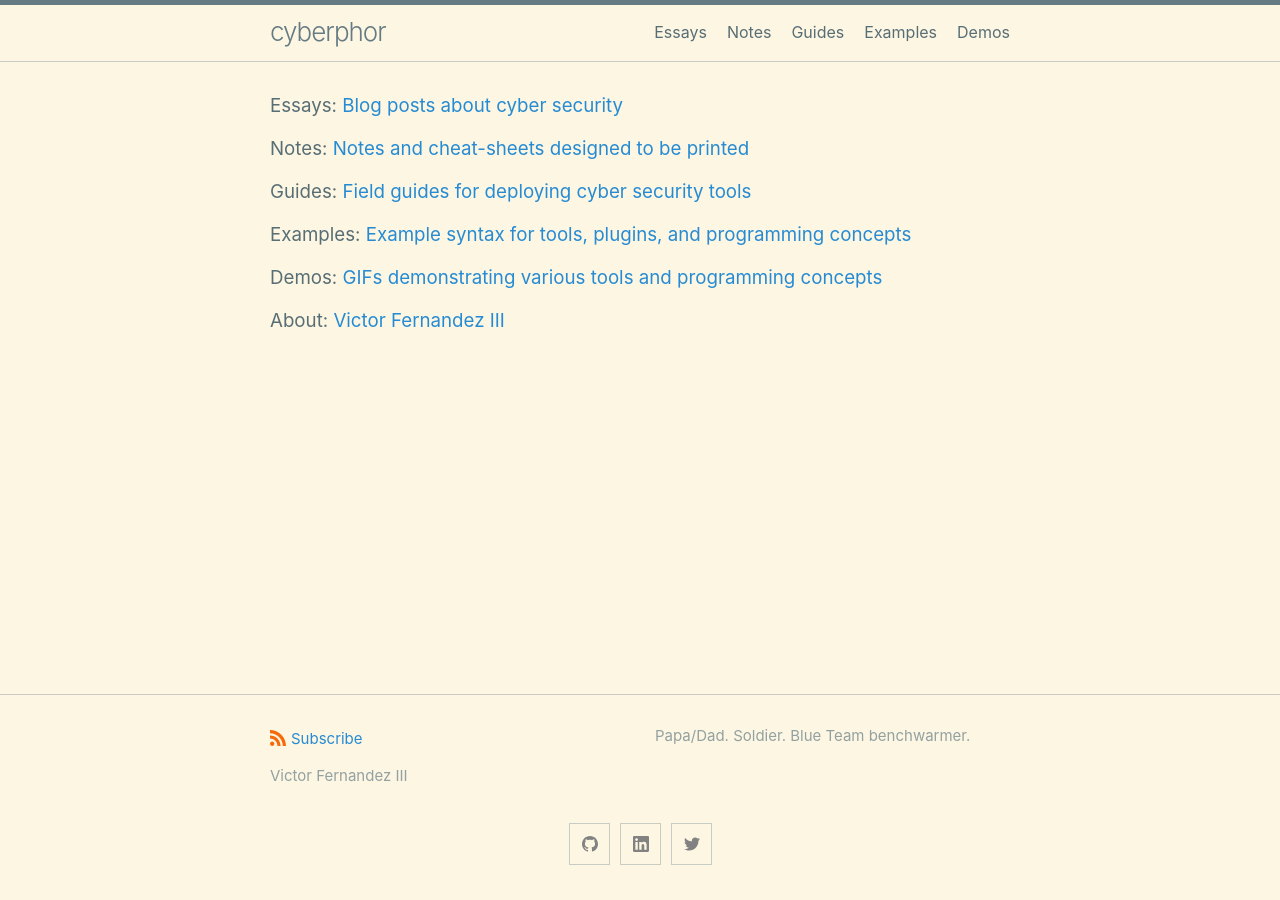
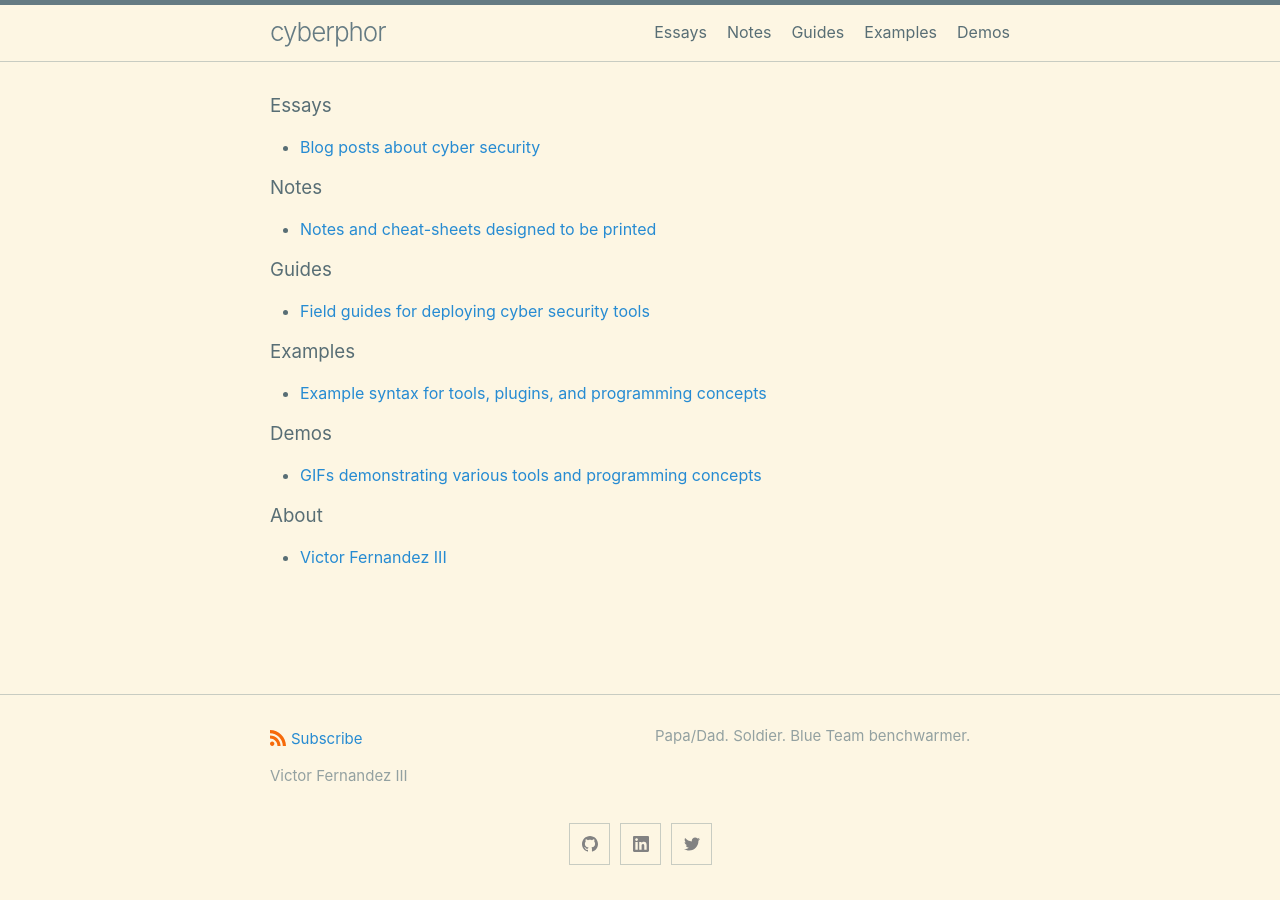
Before and after one commit to cyberphor/blog, a Jekyll site: the page built from index.md, in a window 1280 px wide. Built offline with Jekyll 4.4.1, drawn with Linux system fonts in a browser that asks for light colours; our own code applies the rules of GitHub Pages for plain Markdown files.

```diff
--- a/index.md
+++ b/index.md
@@ -2,9 +2,20 @@
 layout: default
 ---
 
-### Essays: [Blog posts about cyber security](/blog/essays)
-### Notes: [Notes and cheat-sheets designed to be printed](/blog/notes)
-### Guides: [Field guides for deploying cyber security tools](/blog/guides)
-### Examples: [Example syntax for tools, plugins, and programming concepts](/blog/examples)
-### Demos: [GIFs demonstrating various tools and programming concepts](/blog/demos)
-### About: [Victor Fernandez III](/blog/about)
+### Essays
+* [Blog posts about cyber security](/blog/essays)
+
+### Notes
+* [Notes and cheat-sheets designed to be printed](/blog/notes)
+
+### Guides
+* [Field guides for deploying cyber security tools](/blog/guides)
+
+### Examples
+* [Example syntax for tools, plugins, and programming concepts](/blog/examples)
+
+### Demos
+* [GIFs demonstrating various tools and programming concepts](/blog/demos)
+
+### About
+* [Victor Fernandez III](/blog/about)
```
